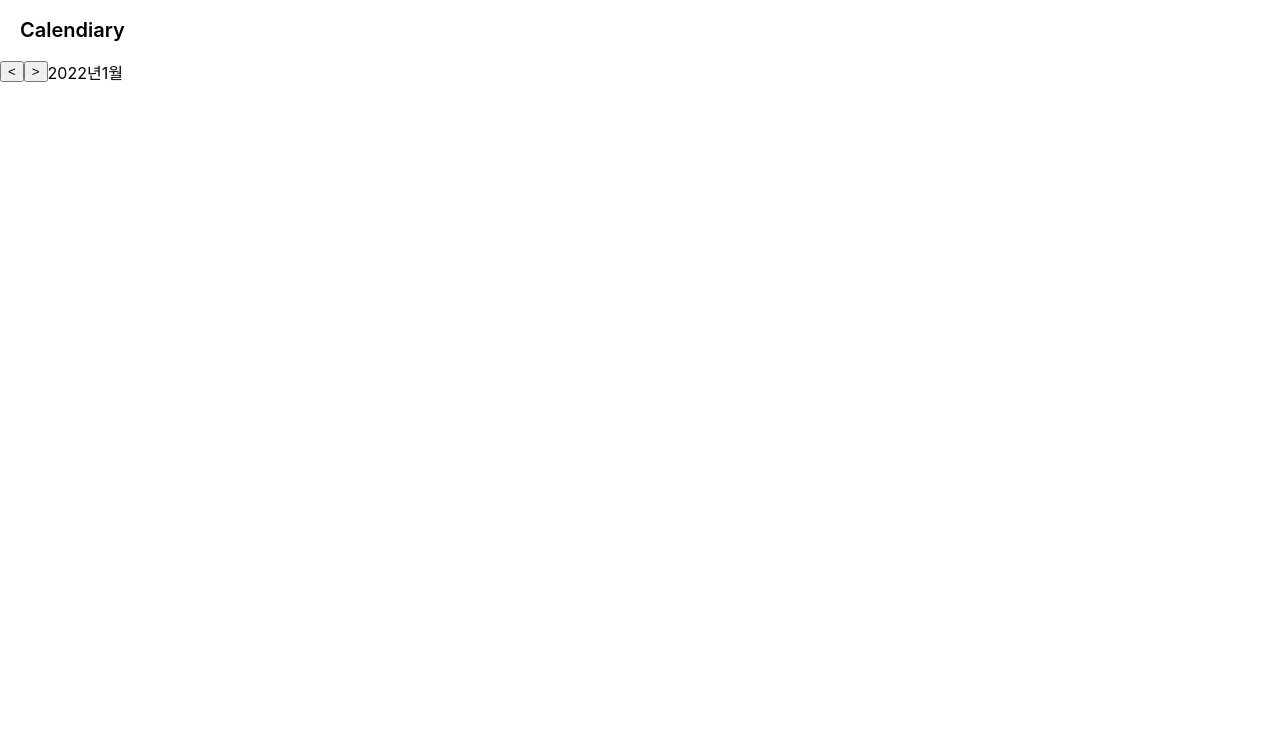
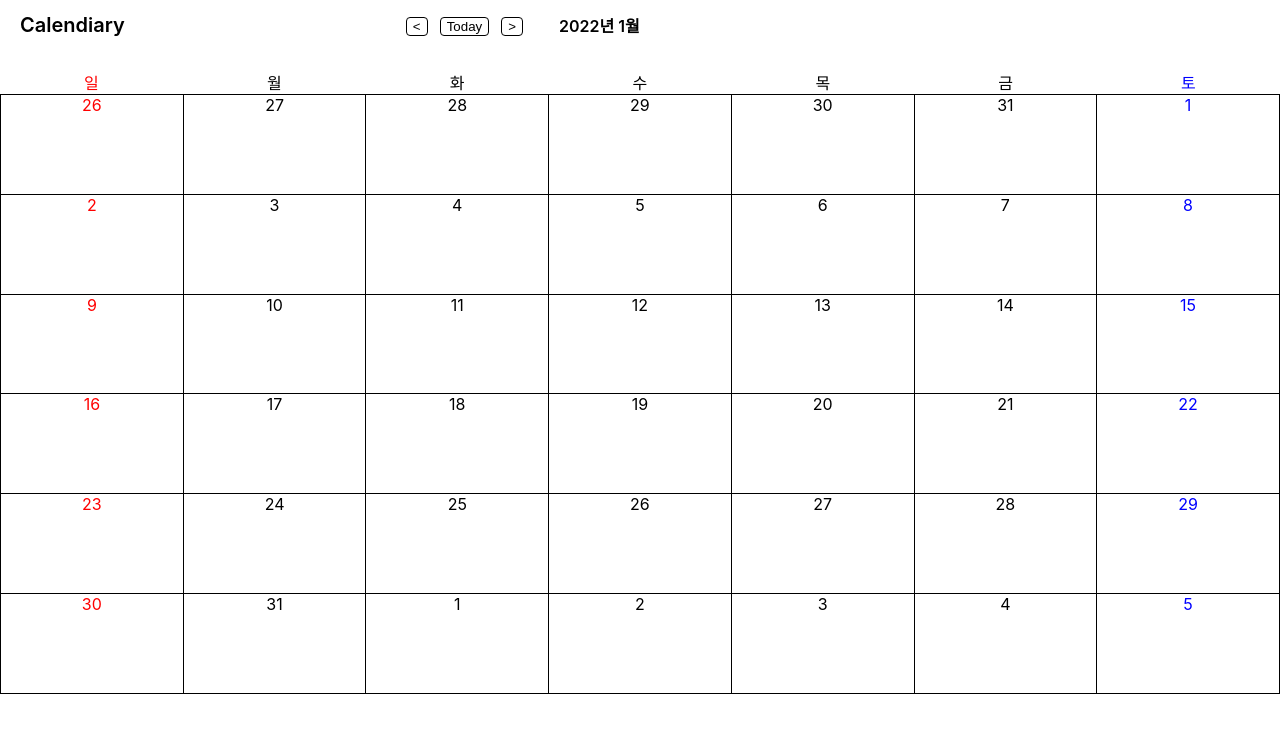
Before and after one commit to nbc7799/calendiary, a React (Create React App) app: page / in a window 1280 px wide. Shown: the top 732 px of the page. Built offline with nearby package versions, Linux system fonts and the light colour scheme; the HTML template or start-up script is replaced by a standard one.

Commit message:
월별 페이지 만듬

```diff
--- a/src/App.js
+++ b/src/App.js
@@ -11,7 +11,6 @@ import SuccessSignup from "./components/successSignup/successSignup";
 function App() {
   return (
     <div className="App">
-      <Header />
       <Routes>
         <Route path="/login" element={<Login />} />
         <Route path="/" element={<Main />} />
--- /dev/null
+++ b/src/components/body/body.js
@@ -0,0 +1,26 @@
+import React from "react";
+import styles from "./body.module.css";
+import Date from "../date/date";
+
+const Body = ({ totalDates }) => (
+  <div>
+    <div className={styles.body}>
+      <div className={styles.days}>
+        <div className={styles.day}>일</div>
+        <div className={styles.day}>월</div>
+        <div className={styles.day}>화</div>
+        <div className={styles.day}>수</div>
+        <div className={styles.day}>목</div>
+        <div className={styles.day}>금</div>
+        <div className={styles.day}>토</div>
+      </div>
+      <div className={styles.dates}>
+        {totalDates.map((date, i) => {
+          return <Date date={date} key={i} />;
+        })}
+      </div>
+    </div>
+  </div>
+);
+
+export default Body;
--- /dev/null
+++ b/src/components/body/body.module.css
@@ -0,0 +1,31 @@
+.body {
+  width: 100%;
+  margin-top: 20px;
+}
+
+.days {
+  display: flex;
+  text-align: center;
+}
+
+.day {
+  width: calc(100% / 7);
+}
+
+.dates {
+  display: flex;
+  flex-flow: wrap;
+  height: 600px;
+  text-align: center;
+  border-right: 1px solid black;
+  border-top: 1px solid black;
+  width: 100%;
+}
+
+.day:nth-child(7n + 1) {
+  color: red;
+}
+
+.day:nth-child(7n) {
+  color: blue;
+}
--- /dev/null
+++ b/src/components/date/date.js
@@ -0,0 +1,5 @@
+import React from "react";
+import styles from "./date.module.css";
+const Date = ({ date, i }) => <div className={styles.date}>{date}</div>;
+
+export default Date;
--- /dev/null
+++ b/src/components/date/date.module.css
@@ -0,0 +1,13 @@
+.date {
+  width: calc(100% / 7);
+  border-left: 1px solid black;
+  border-bottom: 1px solid black;
+}
+
+.date:nth-child(7n + 1) {
+  color: red;
+}
+
+.date:nth-child(7n) {
+  color: blue;
+}
--- a/src/components/header/header.js
+++ b/src/components/header/header.js
@@ -1,10 +1,34 @@
 import React from "react";
 import styles from "./header.module.css";
 
-const Header = (props) => {
+const Header = ({ month, year, makeDates }) => {
+  const lastMonth = () => {
+    makeDates(month - 1);
+    console.log(month);
+  };
+  const preMonth = () => {
+    // setMonth(month + 1);
+    console.log(month + 1);
+  };
+
+  const today = () => {
+    console.log("today");
+  };
   return (
-    <div className={styles.logoBox}>
-      <div className={styles.title}>Calendiary</div>
+    <div className={styles.header}>
+      <div className={styles.logoBox}>
+        <span>Calendiary</span>
+      </div>
+      <div className={styles.yearMonth}>
+        <div className={styles.button}>
+          <button onClick={lastMonth}>&lt;</button>
+          <button onClick={today}>Today</button>
+          <button onClick={preMonth}>&gt;</button>
+        </div>
+        <div className={styles.now}>
+          <div>{`${year}년 ${month}월`}</div>
+        </div>
+      </div>
     </div>
   );
 };
--- a/src/components/header/header.module.css
+++ b/src/components/header/header.module.css
@@ -1,14 +1,39 @@
+.header {
+  display: flex;
+  width: 100%;
+  height: 50px;
+  position: relative;
+}
+
 .logoBox {
   display: flex;
-  width: 100%;
-  height: 60px;
+  width: 40%;
   background-color: #ffff;
-  position: relative;
   align-items: center;
   padding-left: 20px;
-}
-
-.title {
   font-size: 20px;
   font-weight: 600;
 }
+
+.yearMonth {
+  display: flex;
+  align-items: center;
+  width: 100%;
+}
+
+.button {
+  align-items: center;
+  margin: 0 30px;
+}
+
+.button button {
+  margin: 0 6px;
+  background-color: transparent;
+  border-radius: 4px;
+  border: 1px solid rgba(0, 0, 0, 1);
+}
+
+.now {
+  font-size: 16px;
+  font-weight: 600;
+}
--- a/src/components/main/main.js
+++ b/src/components/main/main.js
@@ -1,36 +1,56 @@
-import React, { useState } from "react";
-import styles from "./main.module.css";
+import React, { useEffect, useState } from "react";
+import Body from "../body/body";
+import Header from "../header/header";
 
 const Main = (props) => {
-  let DATE = new Date();
-  const MONTH = DATE.getMonth() + 1;
-  const YEAR = DATE.getFullYear();
-  const date = DATE.getDate();
-  const day = DATE.getDay();
+  let date = new Date();
+  const viewMonth = date.getMonth();
+  const viewYear = date.getFullYear();
 
-  const [month, setMonth] = useState(MONTH);
-  const [yaer, setYear] = useState(YEAR);
+  const [month, setMonth] = useState(viewMonth + 1);
+  const [year, setYear] = useState(viewYear);
+  const [totalDates, setTotalDates] = useState([]);
 
-  const lastMonth = () => {
-    setMonth(month - 1);
-    console.log(month);
-  };
-  const preMonth = () => {
-    setMonth(month + 1);
-    console.log(month);
+  const makeDates = () => {
+    const lastDate = new Date(year, month - 1, 0).getDate();
+    const lastDay = new Date(year, month - 1, 0).getDay();
+
+    const thisDate = new Date(year, month, 0).getDate();
+    const thisDay = new Date(year, month, 0).getDay();
+
+    const lastDates = [];
+    const thisDates = [...Array(thisDate + 1).keys()].slice(1);
+    const nextDates = [];
+
+    //지난달 날짜그려내기
+    if (lastDay !== 6) {
+      for (let i = 0; i < 6; i++) {
+        lastDates.unshift(lastDate - i);
+      }
+    }
+
+    //다음달 날짜 그려내기
+    for (let i = 1; i < 7 - thisDay; i++) {
+      nextDates.push(i);
+    }
+
+    // dates 합치기
+    return lastDates.concat(thisDates, nextDates);
   };
 
+  useEffect(() => {
+    setTotalDates(makeDates());
+  }, []);
+
+  useEffect(() => {
+    setTotalDates(makeDates(month));
+  }, [month]);
+
   return (
-    <div className={styles.header}>
-      <div>
-        <button onClick={lastMonth}>&lt;</button>
-        <button onClick={preMonth}>&gt;</button>
-      </div>
-      <div className={styles.now}>
-        <div>{`${yaer}년`}</div>
-        <div>{`${month}월`}</div>
-      </div>
-    </div>
+    <>
+      <Header makeDates={makeDates} month={month} year={year} />
+      <Body totalDates={totalDates} />
+    </>
   );
 };
 
--- a/src/components/main/main.module.css
+++ /dev/null
@@ -1,7 +0,0 @@
-.now {
-  display: flex;
-}
-
-.header {
-  display: flex;
-}
```
